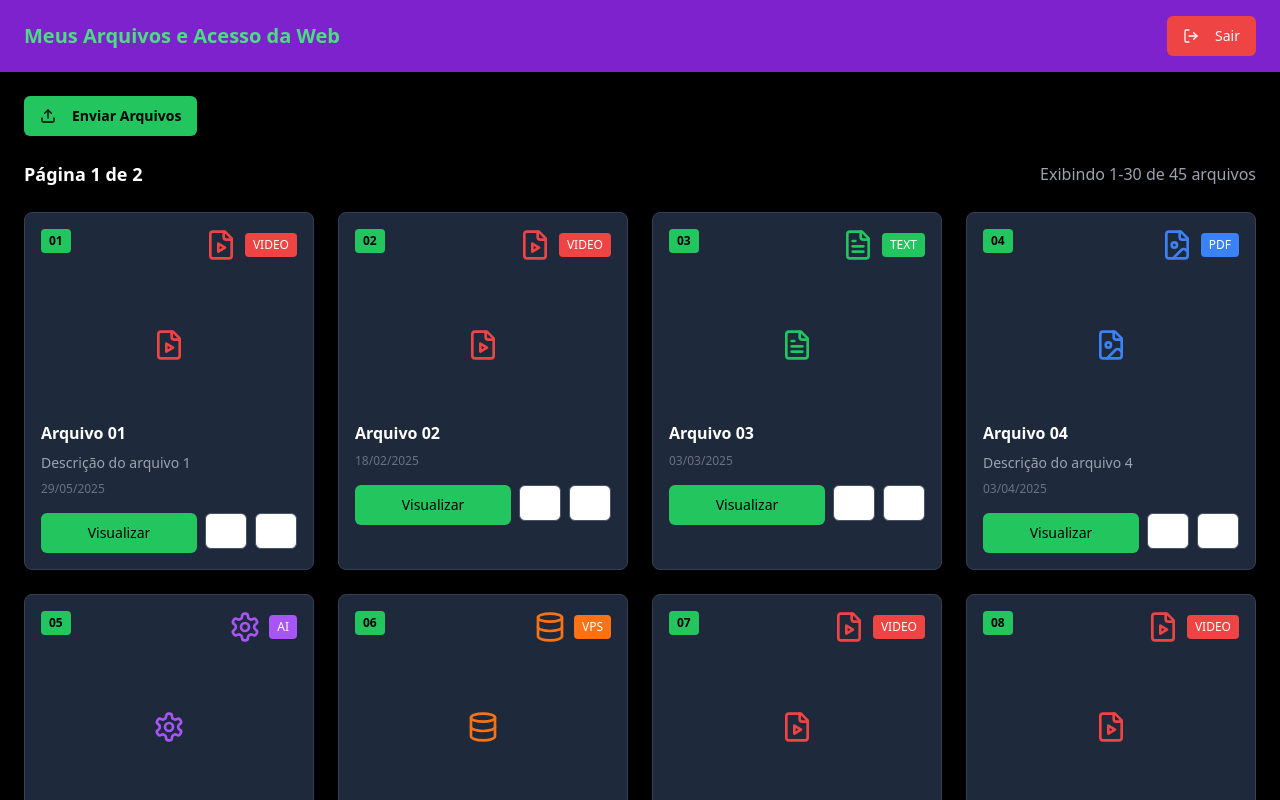
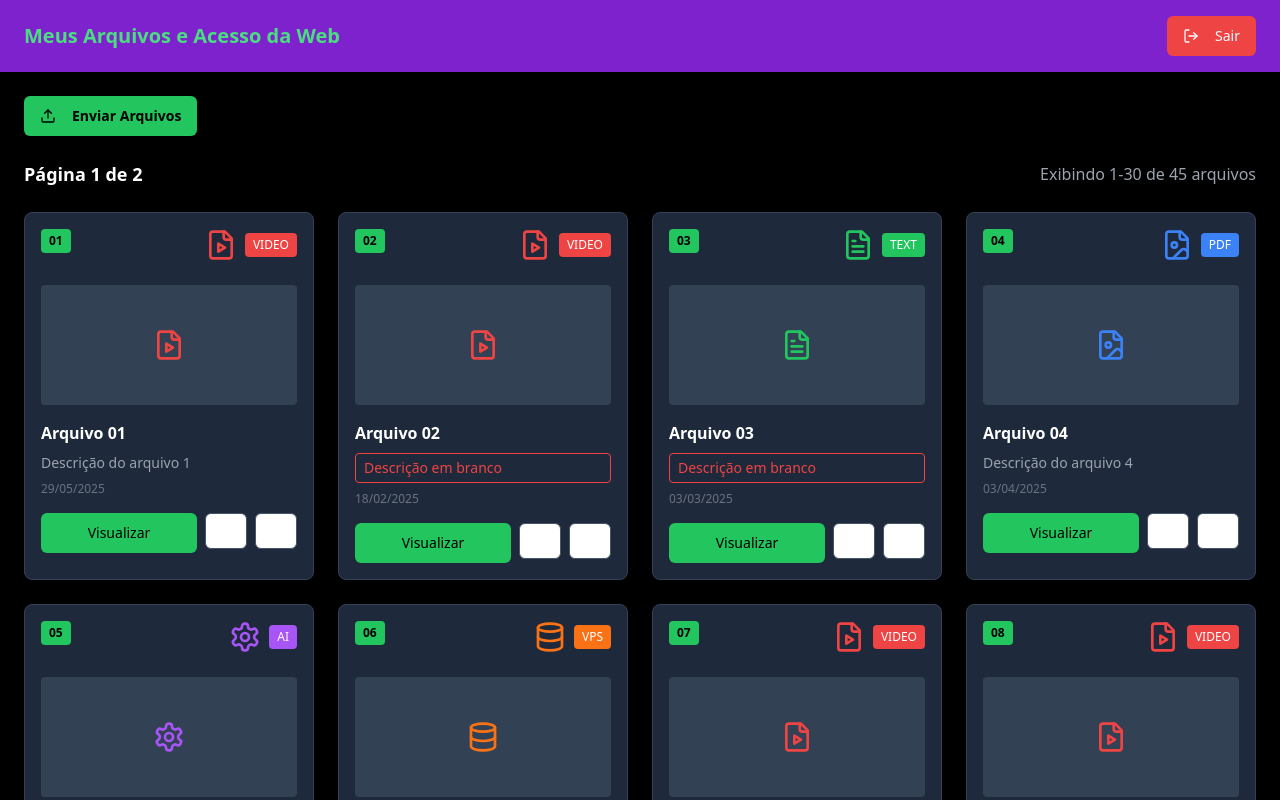
Before and after one commit to Facility2025/mystic-mirror-web-copy, a React (Vite) app: page / in a window 1280 px wide. Both pictures are taken after typing "name@example.com", "Sample123" into the empty fields and a click on the button "Entrar". Shown: the top 800 px of the page. Built offline with nearby package versions, Linux system fonts and the light colour scheme.

Commit message:
Feat: Display uploaded file and style empty buttons
- Display the uploaded file (image, PDF, or video) in the file card.
- Style empty buttons in the file card and form in red.

```diff
--- a/src/components/Dashboard.tsx
+++ b/src/components/Dashboard.tsx
@@ -101,7 +101,7 @@ const Dashboard = ({ onLogout }: DashboardProps) => {
     }
   };
 
-  const handleFileUpload = (fileData: { name: string; description: string; file: File | null }) => {
+  const handleFileUpload = (fileData: { name: string; description: string; file: File | null; fileUrl: string; fileType: string }) => {
     if (fileData.file) {
       const { type, icon } = getFileTypeFromExtension(fileData.file.name);
       const newId = String(files.length + 1).padStart(2, '0');
@@ -113,7 +113,9 @@ const Dashboard = ({ onLogout }: DashboardProps) => {
         description: fileData.description,
         date: currentDate,
         type: type,
-        icon: icon
+        icon: icon,
+        fileUrl: fileData.fileUrl,
+        fileType: fileData.fileType
       };
 
       setFiles([newFile, ...files]);
@@ -165,6 +167,8 @@ const Dashboard = ({ onLogout }: DashboardProps) => {
               date={file.date}
               type={file.type}
               icon={file.icon}
+              fileUrl={(file as any).fileUrl}
+              fileType={(file as any).fileType}
             />
           ))}
         </div>
--- a/src/components/FileCard.tsx
+++ b/src/components/FileCard.tsx
@@ -10,9 +10,11 @@ interface FileCardProps {
   date: string;
   type: 'VIDEO' | 'TEXT' | 'PDF' | 'AI' | 'VPS';
   icon: React.ReactNode;
+  fileUrl?: string;
+  fileType?: string;
 }
 
-const FileCard = ({ id, name, description, date, type, icon }: FileCardProps) => {
+const FileCard = ({ id, name, description, date, type, icon, fileUrl, fileType }: FileCardProps) => {
   const getTypeColor = (type: string) => {
     switch (type) {
       case 'VIDEO':
@@ -28,6 +30,52 @@ const FileCard = ({ id, name, description, date, type, icon }: FileCardProps) =>
       default:
         return 'bg-gray-500';
     }
+  };
+
+  const renderFilePreview = () => {
+    if (!fileUrl) {
+      return (
+        <div className="text-center">
+          {icon}
+        </div>
+      );
+    }
+
+    if (fileType?.startsWith('image/')) {
+      return (
+        <img
+          src={fileUrl}
+          alt={name}
+          className="w-full h-full object-cover rounded"
+        />
+      );
+    }
+
+    if (fileType?.startsWith('video/')) {
+      return (
+        <video
+          src={fileUrl}
+          className="w-full h-full object-cover rounded"
+          controls
+        />
+      );
+    }
+
+    if (fileType === 'application/pdf') {
+      return (
+        <iframe
+          src={fileUrl}
+          className="w-full h-full rounded"
+          title={name}
+        />
+      );
+    }
+
+    return (
+      <div className="text-center">
+        {icon}
+      </div>
+    );
   };
 
   return (
@@ -46,15 +94,15 @@ const FileCard = ({ id, name, description, date, type, icon }: FileCardProps) =>
         </div>
       </div>
 
-      <div className="flex-1 min-h-[120px] flex items-center justify-center mb-4">
-        <div className="text-center">
-          {icon}
-        </div>
+      <div className="flex-1 min-h-[120px] flex items-center justify-center mb-4 bg-slate-700 rounded">
+        {renderFilePreview()}
       </div>
 
       <div className="space-y-2">
         <h3 className="text-white font-semibold">{name}</h3>
-        <p className="text-gray-400 text-sm">{description}</p>
+        <p className={`text-sm ${description ? 'text-gray-400' : 'text-red-500 border border-red-500 rounded px-2 py-1'}`}>
+          {description || 'Descrição em branco'}
+        </p>
         <p className="text-gray-500 text-xs">{date}</p>
       </div>
 
--- a/src/components/FileUploadForm.tsx
+++ b/src/components/FileUploadForm.tsx
@@ -9,7 +9,7 @@ import { Dialog, DialogContent, DialogHeader, DialogTitle } from '@/components/u
 interface FileUploadFormProps {
   isOpen: boolean;
   onClose: () => void;
-  onSubmit: (fileData: { name: string; description: string; file: File | null }) => void;
+  onSubmit: (fileData: { name: string; description: string; file: File | null; fileUrl: string; fileType: string }) => void;
 }
 
 const FileUploadForm = ({ isOpen, onClose, onSubmit }: FileUploadFormProps) => {
@@ -25,7 +25,14 @@ const FileUploadForm = ({ isOpen, onClose, onSubmit }: FileUploadFormProps) => {
   const handleSubmit = (e: React.FormEvent) => {
     e.preventDefault();
     if (name && selectedFile) {
-      onSubmit({ name, description, file: selectedFile });
+      const fileUrl = URL.createObjectURL(selectedFile);
+      onSubmit({
+        name,
+        description,
+        file: selectedFile,
+        fileUrl,
+        fileType: selectedFile.type
+      });
       // Reset form
       setName('');
       setDescription('');
@@ -58,10 +65,13 @@ const FileUploadForm = ({ isOpen, onClose, onSubmit }: FileUploadFormProps) => {
               type="text"
               value={name}
               onChange={(e) => setName(e.target.value)}
-              className="bg-slate-700 border-slate-600 text-white"
+              className={`bg-slate-700 text-white ${!name ? 'border-red-500' : 'border-slate-600'}`}
               placeholder="Digite o nome do arquivo"
               required
             />
+            {!name && (
+              <p className="text-red-500 text-xs mt-1">Campo obrigatório</p>
+            )}
           </div>
 
           <div>
@@ -94,13 +104,16 @@ const FileUploadForm = ({ isOpen, onClose, onSubmit }: FileUploadFormProps) => {
                 type="button"
                 onClick={() => document.getElementById('file')?.click()}
                 variant="outline"
-                className="w-full border-slate-600 text-white hover:bg-slate-700"
+                className={`w-full text-white hover:bg-slate-700 ${!selectedFile ? 'border-red-500 text-red-400' : 'border-slate-600'}`}
               >
                 <Upload className="h-4 w-4 mr-2" />
                 Escolher Arquivo do Desktop
               </Button>
+              {!selectedFile && (
+                <p className="text-red-500 text-xs">Arquivo obrigatório</p>
+              )}
               {selectedFile && (
-                <p className="text-sm text-green-400">
+                <p className="text-green-400 text-sm">
                   Arquivo selecionado: {selectedFile.name}
                 </p>
               )}
@@ -119,7 +132,7 @@ const FileUploadForm = ({ isOpen, onClose, onSubmit }: FileUploadFormProps) => {
             <Button
               type="submit"
               disabled={!name || !selectedFile}
-              className="flex-1 bg-green-500 hover:bg-green-600 text-black font-semibold"
+              className={`flex-1 font-semibold ${(!name || !selectedFile) ? 'bg-red-500 hover:bg-red-600 text-white' : 'bg-green-500 hover:bg-green-600 text-black'}`}
             >
               Enviar Arquivo
             </Button>
```
